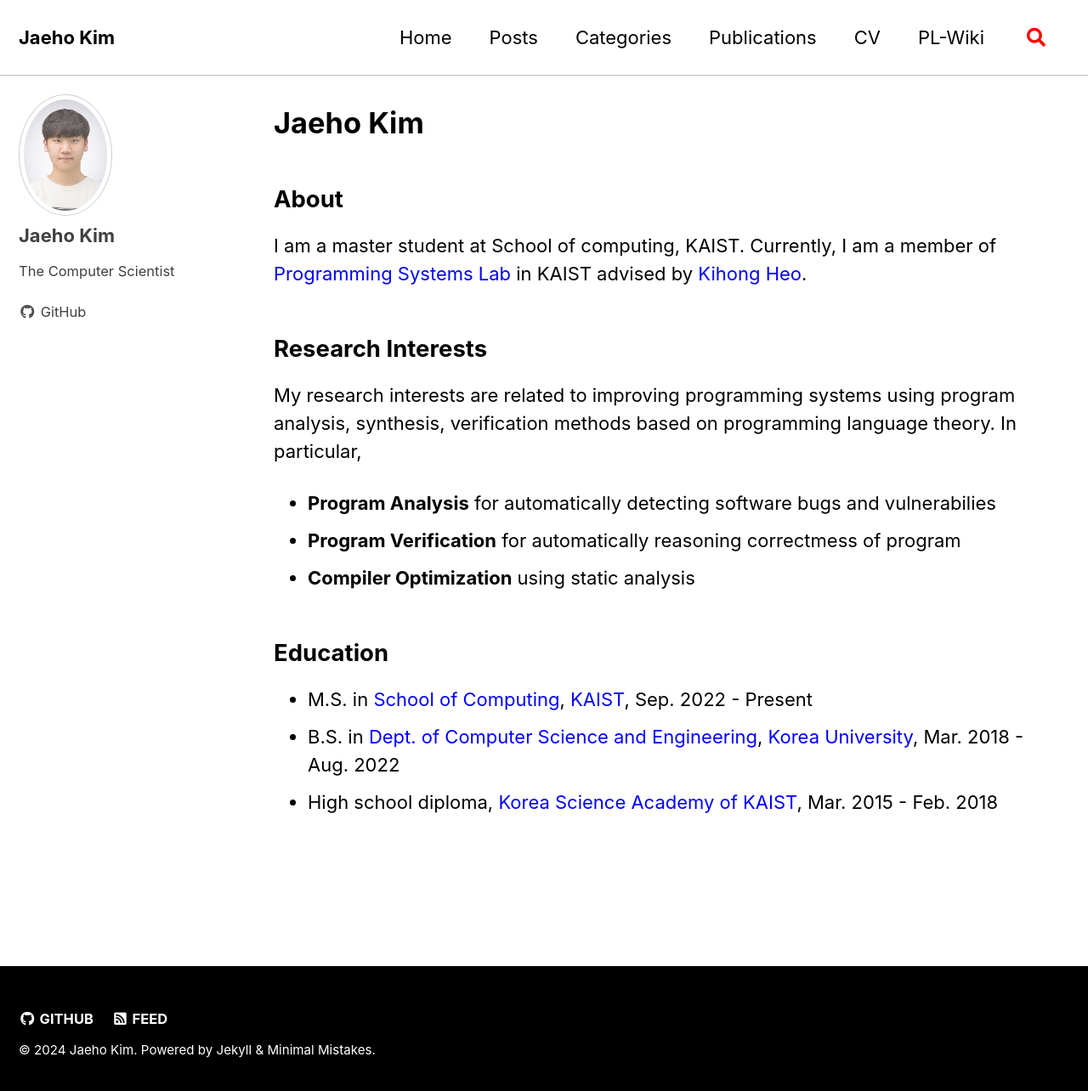
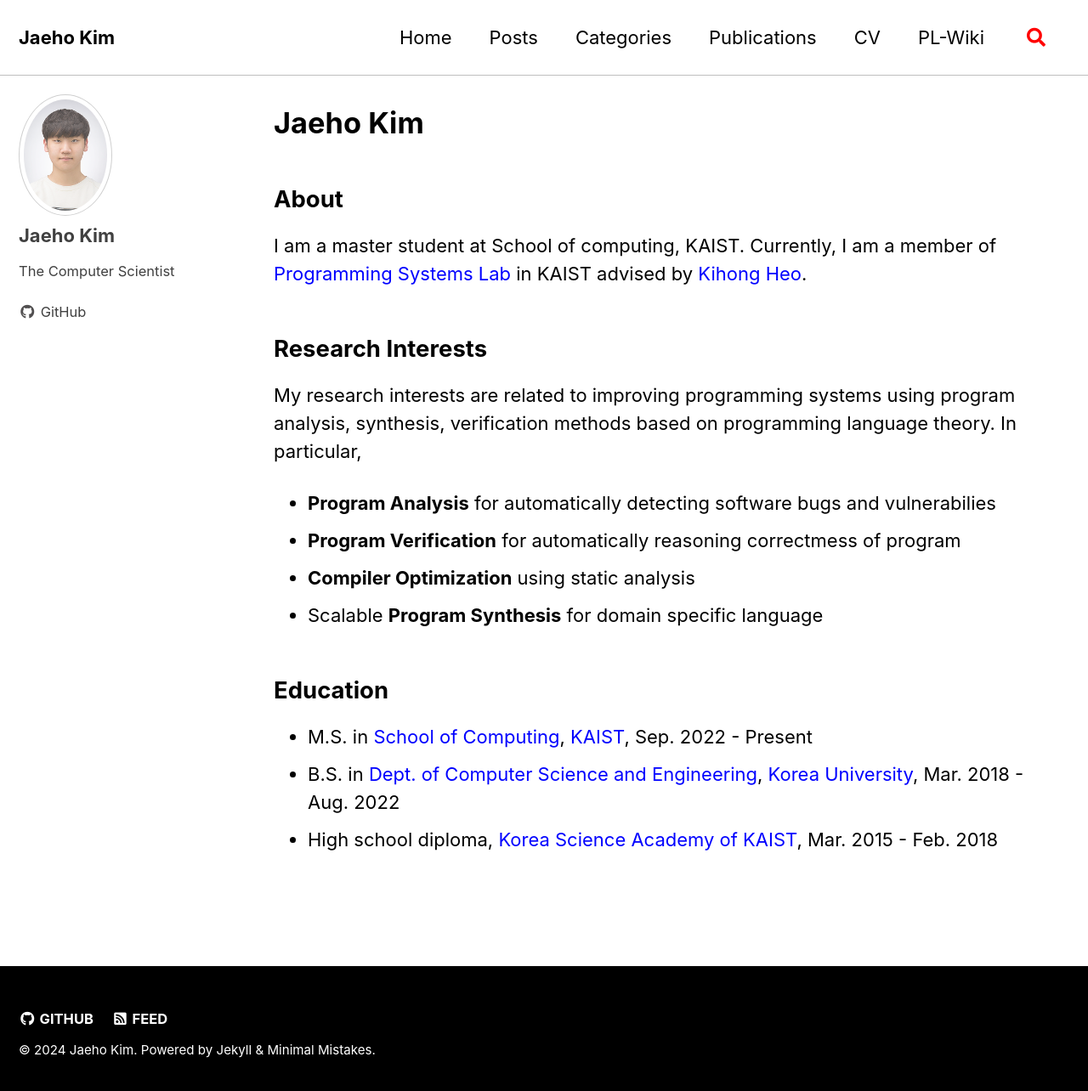
Before and after one commit to oojahooo/oojahooo.github.io, a Jekyll site: the page built from index.html, in a window 1280 px wide and 1292 px high. Shown: the top 1284 px of the window at 85% size. Built offline with Jekyll 4.4.1, drawn with Linux system fonts in a browser that asks for light colours; cached includes are drawn as plain includes; the list of posts is cut into pages by our own code.

Commit message:
add research interests

```diff
--- a/index.html
+++ b/index.html
@@ -26,6 +26,7 @@ classes: wide
     <li><strong>Program Analysis</strong> for automatically detecting software bugs and vulnerabilies</li>
     <li><strong>Program Verification</strong> for automatically reasoning correctmess of program</li>
     <li><strong>Compiler Optimization</strong> using static analysis</li>
+    <li>Scalable <strong>Program Synthesis</strong> for domain specific language</li>
 </ul>
 
 <h2 id="education">Education</h2>
```
